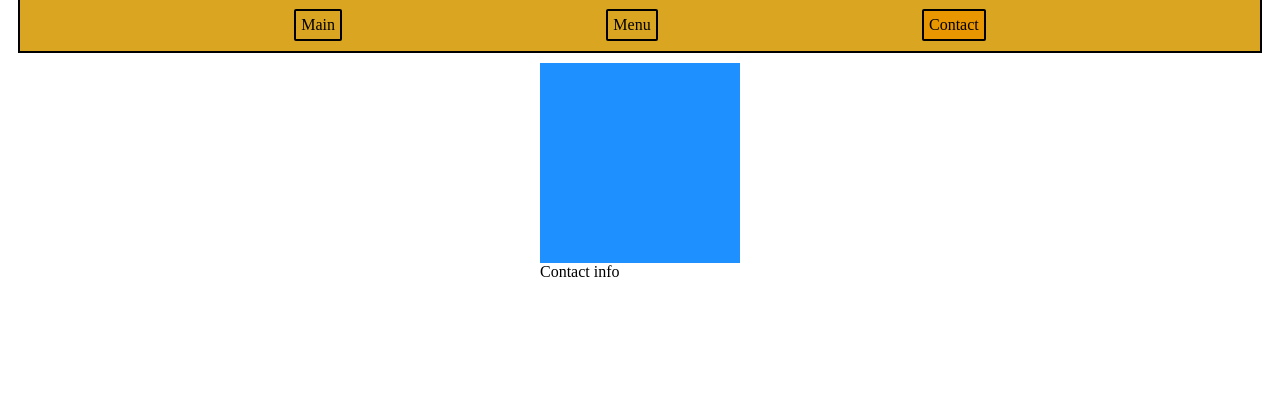
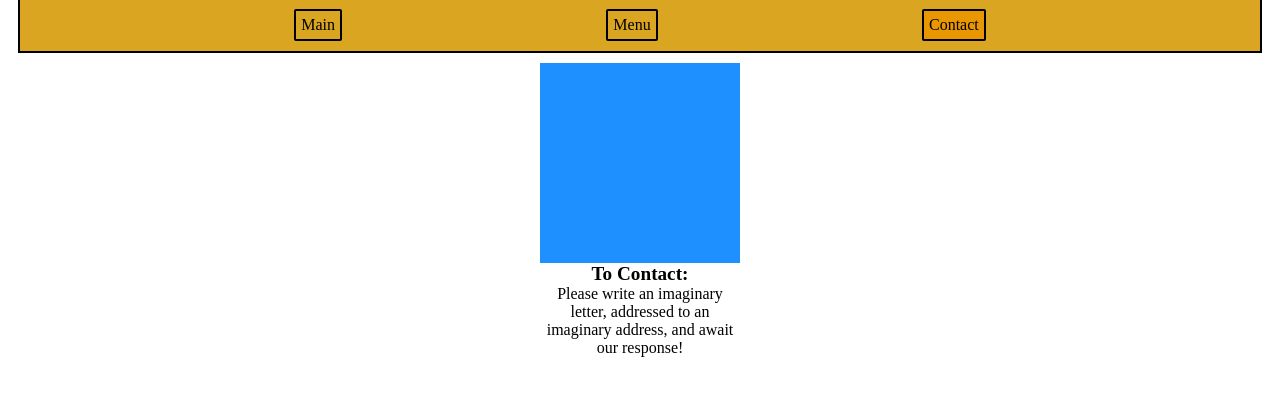
Before and after one commit to sbusenba/odin-restaurant, a website built with webpack: page dist/index.html in a window 1280 px wide. Both pictures are taken after a click on the element "Contact". Shown: the part 90-486 px from the top of the page. Built offline with nearby package versions, Linux system fonts and the light colour scheme.

Commit message:
updated css and contact page with additional divs for aesthetic stylings

```diff
--- a/src/contactPage.js
+++ b/src/contactPage.js
@@ -1,5 +1,7 @@
 const contactPage = () => {
-    let html = ''
+
+
+
     let contactDiv = document.createElement('div')
     contactDiv.classList.add('contactDiv')
     let mainDiv = document.createElement('div')
@@ -7,11 +9,16 @@ const contactPage = () => {
     pic.classList.add('contactPic')
     mainDiv.appendChild(pic)
 
-    let paragraphDiv = document.createElement('div')
-    paragraphDiv.innerText = 'Contact info'
-    mainDiv.appendChild(paragraphDiv)
+    let toContact = document.createElement('div')
+    toContact.innerText = 'To Contact:'
+    toContact.classList.add('toContact')
+    mainDiv.appendChild(toContact)
+    let contactAdd = document.createElement('div')
+    contactAdd.innerText = "Please write an imaginary letter, addressed to an imaginary address, and await our response!"
+    contactAdd.classList.add('contactInfo')
+    mainDiv.appendChild(contactAdd)
     contactDiv.appendChild(mainDiv)
-    html = contactDiv;
-        return html;
+
+        return contactDiv;
     }
     export default contactPage;
--- a/src/style.css
+++ b/src/style.css
@@ -14,10 +14,19 @@
     display: flex;
     text-align:end;
 }
+.toContact{
+    font-size: larger;
+    font-weight: 700;
+    text-align:center;
+}
 .header{
     margin:10px;
     background-color: goldenrod;
 
+}
+.contactInfo{
+    width:200px;
+    text-align:center;
 }
 .navItem{
     border:2px solid black;
```
Also changed, not shown: dist/main.js.
